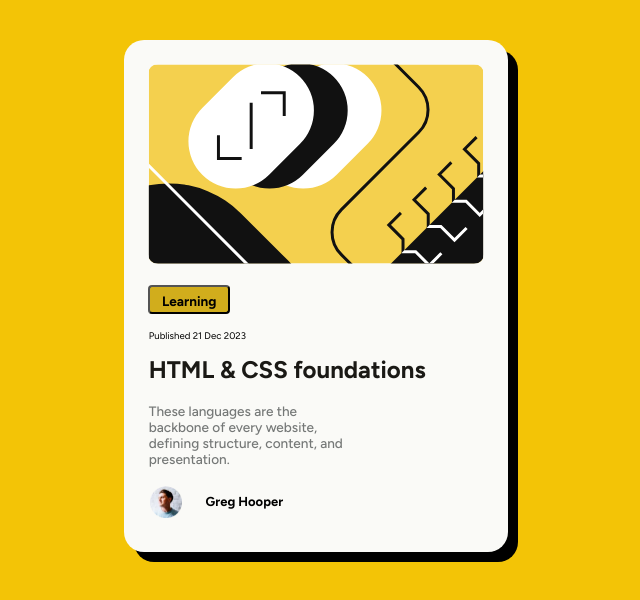
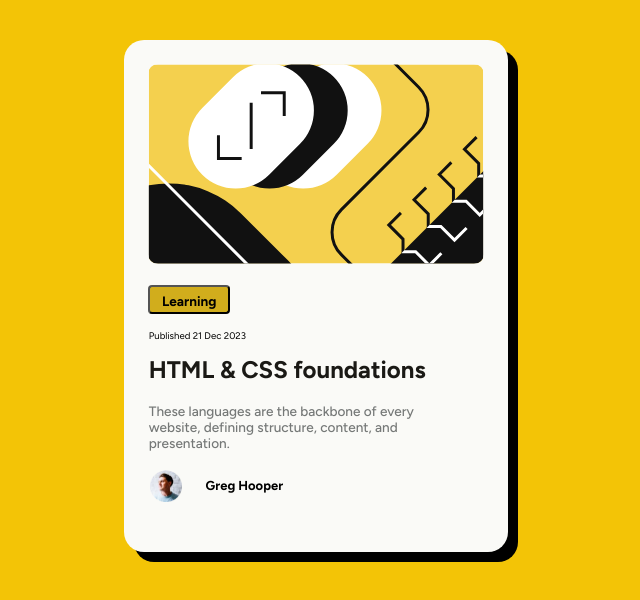
Before and after one commit to Afshan46/Blog-card, a plain HTML site: page index.html in a window 1280 px wide. Shown: the whole page, without its empty margins (324-964 px from the left). Drawn offline with Linux system fonts and the light colour scheme.

Commit message:
Update style.css

```diff
--- a/style.css
+++ b/style.css
@@ -131,6 +131,6 @@ p{
 }
 
     p{
-        width: 13rem;
+        width: 18rem;
     }
 }
```
